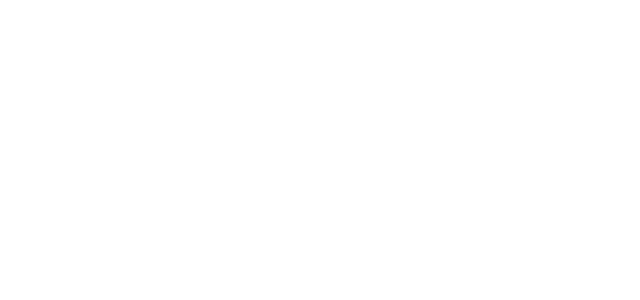
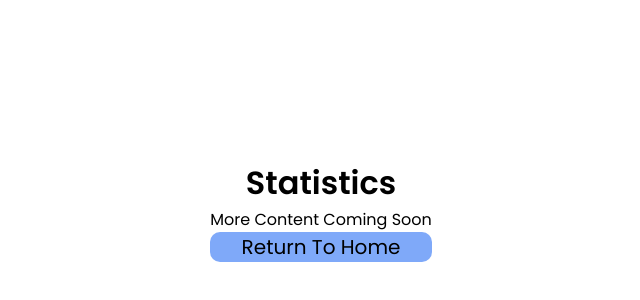
Before and after one commit to harrydnewman/Capstone, a React (Vite) app in the folder frontend/: page /statistics in a window 1280 px wide. Before the commit this address had no page. Shown: the part 190-490 px from the top of the page, without its empty margins (319-959 px from the left). Built offline with nearby package versions, Linux system fonts and the light colour scheme.

Commit message:
fine for now

```diff
--- a/frontend/src/App.jsx
+++ b/frontend/src/App.jsx
@@ -5,6 +5,7 @@
 import Experience from './pages/Experience';
 import Online from './pages/Online';
 import Privacy from './pages/Privacy';
+import Statistics from './pages/Statistics';
 
 export default function App() {
   return (
@@ -12,12 +13,11 @@
       <Router>
         <Routes>
           <Route path="/" element={<Home />} />
-          {/* <Route path='/backendTest' element={<BackendTest/>}/> */}
-          {/* <Route path='/photo' element={<Photo/>}/> */}
           <Route path='/start' element={<Start/>}/>
           <Route path='/experience' element={<Experience/>}/>
           <Route path='/online' element={<Online/>}/>
           <Route path='/privacy' element={<Privacy/>}/>
+          <Route path='/statistics' element={<Statistics/>}/>
         </Routes>
       </Router>
     </div>
--- a/frontend/src/pages/Home.jsx
+++ b/frontend/src/pages/Home.jsx
@@ -1,6 +1,16 @@
 import styles from '../styles/Home.module.css'
+import { useNavigate } from 'react-router-dom';
+export default function Home() {
+    const navigate = useNavigate();
 
-export default function Home() {
+    const goToExperience = () => {
+        navigate('/privacy')
+    }
+
+    const goToStatistics = () => {
+        navigate('/statistics')
+    }
+
     return (
         <div className={styles.homePage}>
             <div className={styles.mainContent}>
@@ -15,8 +25,8 @@
 
                 <div className={styles.bottomBar}>
                     <div className={styles.buttonContainer}>
-                        <button className={styles.enterExperienceButton}>Enter Experience</button>
-                        <button className={styles.seeStatisticsButton}>See Statistics</button>
+                        <button className={styles.enterExperienceButton} onClick={goToExperience}>Enter Experience</button>
+                        <button className={styles.seeStatisticsButton} onClick={goToStatistics}>See Statistics</button>
                     </div>
                 </div>
             </div>
--- /dev/null
+++ b/frontend/src/pages/Statistics.jsx
@@ -0,0 +1,22 @@
+import styles from '../styles/Statistics.module.css'
+import { useNavigate } from 'react-router-dom';
+
+
+
+export default function Statistics(){
+    const navigate = useNavigate();
+
+    const goHome = () => {
+        navigate('/')
+    }
+
+    return (
+        <div className={styles.main}>
+            <h1>Statistics</h1>
+            <p>More Content Coming Soon</p>
+            <button className={styles.returnButton} onClick={goHome}>
+                Return To Home
+            </button>
+        </div>
+    )
+}
--- a/frontend/src/styles/Home.module.css
+++ b/frontend/src/styles/Home.module.css
@@ -40,7 +40,7 @@
   width: fit-content;
   max-width: 65%;
   padding: 1.5rem 2rem;
-  background-color: rgba(174, 174, 174, 0.85);
+  background-color: rgba(180, 180, 180, 0.8);
   display: flex;
   flex-direction: column;
   align-items: center;
@@ -103,7 +103,7 @@
   left: 0;
   width: 100%;
   height: 14vh;
-  background-color: rgb(180, 180, 180);
+  background-color: rgba(180, 180, 180, 0.8);
   z-index: 3;
   display: flex;
   justify-content: center;
--- /dev/null
+++ b/frontend/src/styles/Statistics.module.css
@@ -0,0 +1,22 @@
+.main {
+    width: 100%;
+    height: 100vh;
+    display: flex;
+    flex-direction: column;
+    align-items: center;
+    justify-content: center;
+}
+
+.returnButton {
+    background-color: rgb(127, 169, 249);
+    border: none;
+    padding: 0.75rem 2rem;
+    height: 30px;
+    border-radius: 10px;
+    font-size: 1.25rem;
+    display: flex;
+    justify-content: center;
+    align-items: center;
+    text-align: center;
+    cursor: pointer;
+}
```
Also changed, not shown: 2 other files (tests, documents, lock files or other folders).
